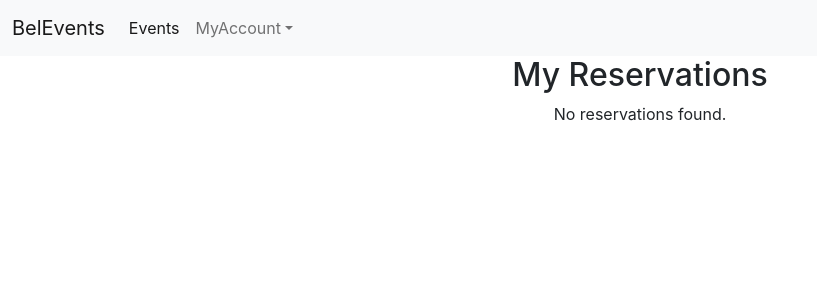
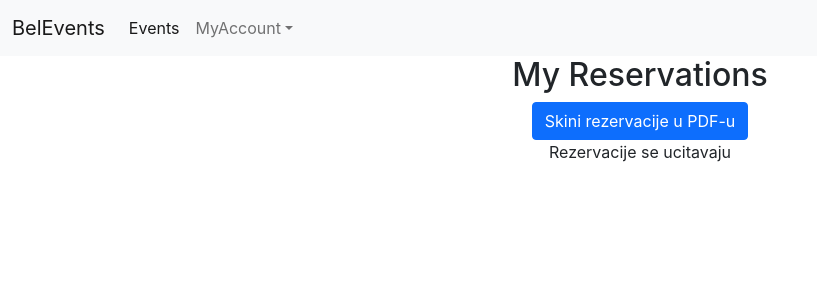
Before and after one commit to elab-development/internet-tehnologije-2024-projekat-prikazdogadjajaubeogradu_2021_0083, a React (Create React App) app in the folder react_project/: page /reservations in a window 1280 px wide. Shown: the top 300 px of the page, without its empty margins (0-817 px from the left). Built offline with nearby package versions, Linux system fonts and the light colour scheme.

Commit message:
Brisanje i preuzimanje rezervacija u PDF-u

```diff
--- a/react_project/src/components/Event.jsx
+++ b/react_project/src/components/Event.jsx
@@ -5,6 +5,7 @@ function Event({event,token}) {
     let navigate = useNavigate();
 
   const handleReservation = async () => {
+
     let config = {
       method: 'post',
       maxBodyLength: Infinity,
@@ -28,11 +29,14 @@ function Event({event,token}) {
   return (
     <div className="card">
 
-  <div className="card-body">
+  <div className="card-body" >
+
     <h5 className="card-title">{event.title}</h5>
     <p className="card-text">{event.location}</p>
     <p className="card-text">{event.date}</p>
+
     <a href="#" className="btn btn-primary" onClick={handleReservation}>Rezervisi</a>
+
   </div>
 </div>
   )
--- a/react_project/src/components/EventsPage.jsx
+++ b/react_project/src/components/EventsPage.jsx
@@ -9,7 +9,6 @@ function EventsPage({token}) {
     axios.get("http://127.0.0.1:8000/api/events")
       .then((res) => {
         setEvents(res.data.data);
-
       })
       .catch((error) => {
         console.error("Error fetching events:", error);
@@ -20,7 +19,7 @@ function EventsPage({token}) {
 
     {events == null ? (<></>) : (
         events.map((event) => (
-          <Event key={event.id} event={event} token={token}/> // Spread event data as props
+          <Event key={event.id} event={event} token={token}/>
         ))
       )
     }
--- a/react_project/src/components/MyReservations.jsx
+++ b/react_project/src/components/MyReservations.jsx
@@ -5,7 +5,7 @@ import { useState, useEffect } from "react";
 function MyReservations({token}) {
 
     const [reservations, setReservations] = useState([]);
-
+    const [isLoading, setIsLoading] = useState(true);
     useEffect(() => {
       const fetchReservations = async () => {
         if (!window.sessionStorage.getItem("auth_token")) {
@@ -16,50 +16,89 @@ function MyReservations({token}) {
         try {
           const response = await axios.get('http://127.0.0.1:8000/api/reservations', {
             headers: {
-              Authorization: `Bearer ${window.sessionStorage.getItem("auth_token")}`, // Add the Bearer token to the request
+              Authorization: `Bearer ${window.sessionStorage.getItem("auth_token")}`,
             },
           });
 
-          setReservations(response.data); // Set the fetched reservations
+          setReservations(response.data);
         } catch (error) {
           console.error('Error fetching reservations:', error.response || error.message || error);
           alert('Failed to fetch reservations. Please try again.');
+        }finally {
+          setIsLoading(false);
         }
       };
 
       fetchReservations();
     }, []);
 
+    const handleDownload = () => {
+
+      let config = {
+        method: 'get',
+        maxBodyLength: Infinity,
+        url: 'http://127.0.0.1:8000/api/export',
+        headers: {
+          'Authorization': 'Bearer '+window.sessionStorage.getItem("auth_token")
+        },
+       responseType: 'blob'
+      };
+
+      axios.request(config)
+      .then((response) => {
+        console.log("Kreiranje url-a");
+      const url = window.URL.createObjectURL(new Blob([response.data]));
+      const link = document.createElement('a');
+      link.href = url;
+      link.setAttribute('download', 'rezervacije.pdf');
+      document.body.appendChild(link);
+      link.click();
+      link.remove();
+      })
+      .catch((error) => {
+        console.log(error);
+      });
+    }
+
     const handleDelete = async (userId, eventId) => {
 
-        console.log("Moj token:", window.sessionStorage.getItem("auth_token"));
-        try {
+       // console.log("Moj token:", window.sessionStorage.getItem("auth_token"));
+       // console.log("User id:", userId);
+       // console.log("Event id:", eventId);
+        let config = {
+          method: 'delete',
+          maxBodyLength: Infinity,
+          url: `http://127.0.0.1:8000/api/reservations/${userId}/${eventId}`,
+          headers: {
+            'Authorization': 'Bearer '+window.sessionStorage.getItem("auth_token")
+          }
+        };
 
-          await axios.delete(`http://127.0.0.1:8000/api/reservations/${userId}/${eventId}`, {
-            headers: {
-              Authorization: `Bearer ${window.sessionStorage.getItem("auth_token")}`,
-            },
-          });
-
-          setReservations((prevReservations) =>
-            prevReservations.filter(
-              (reservation) => reservation.id_user !== userId || reservation.id_event !== eventId
-            )
-          );
-          alert('Reservation deleted successfully.');
-        } catch (error) {
-          console.error('Error deleting reservation:', error);
-          alert('Failed to delete reservation.');
-        }
+        axios.request(config)
+        .then((response) => {
+          console.log("Uspesno obrisano. " + JSON.stringify(response.data));
+          setReservations(reservations.filter(reservation =>
+            reservation.id_user !== userId || reservation.id_event !== eventId
+          ));
+        })
+        .catch((error) => {
+          console.log(error);
+        });
       };
 
     return (
       <div>
         <h2>My Reservations</h2>
+        <button onClick={handleDownload} className="btn btn-primary">
+      Skini rezervacije u PDF-u
+    </button>
         <div className="reservation-list">
-          {reservations.length > 0 ? (
+          {isLoading  ?  ( <p>Rezervacije se ucitavaju</p> )
+          : reservations.length === 0 ? (
+            <p>Nemate rezervacija.</p>
+          ):(
             reservations.map((reservation, index) => (
-              <div key={index} className="reservation-card">
+              <div key={index} className="reservation-card" style={{ border: "1px solid black",margin: "2rem", padding:"2rem"}}>
                 <h5>{reservation.event.title}</h5>
                 <p>Location: {reservation.event.location}</p>
                 <p>Date: {reservation.event.date}</p>
@@ -70,8 +109,6 @@ function MyReservations({token}) {
               </button>
               </div>
             ))
-          ) : (
-            <p>No reservations found.</p>
           )}
         </div>
       </div>
```
Also changed, not shown: 1 other file (tests, documents, lock files or other folders).
